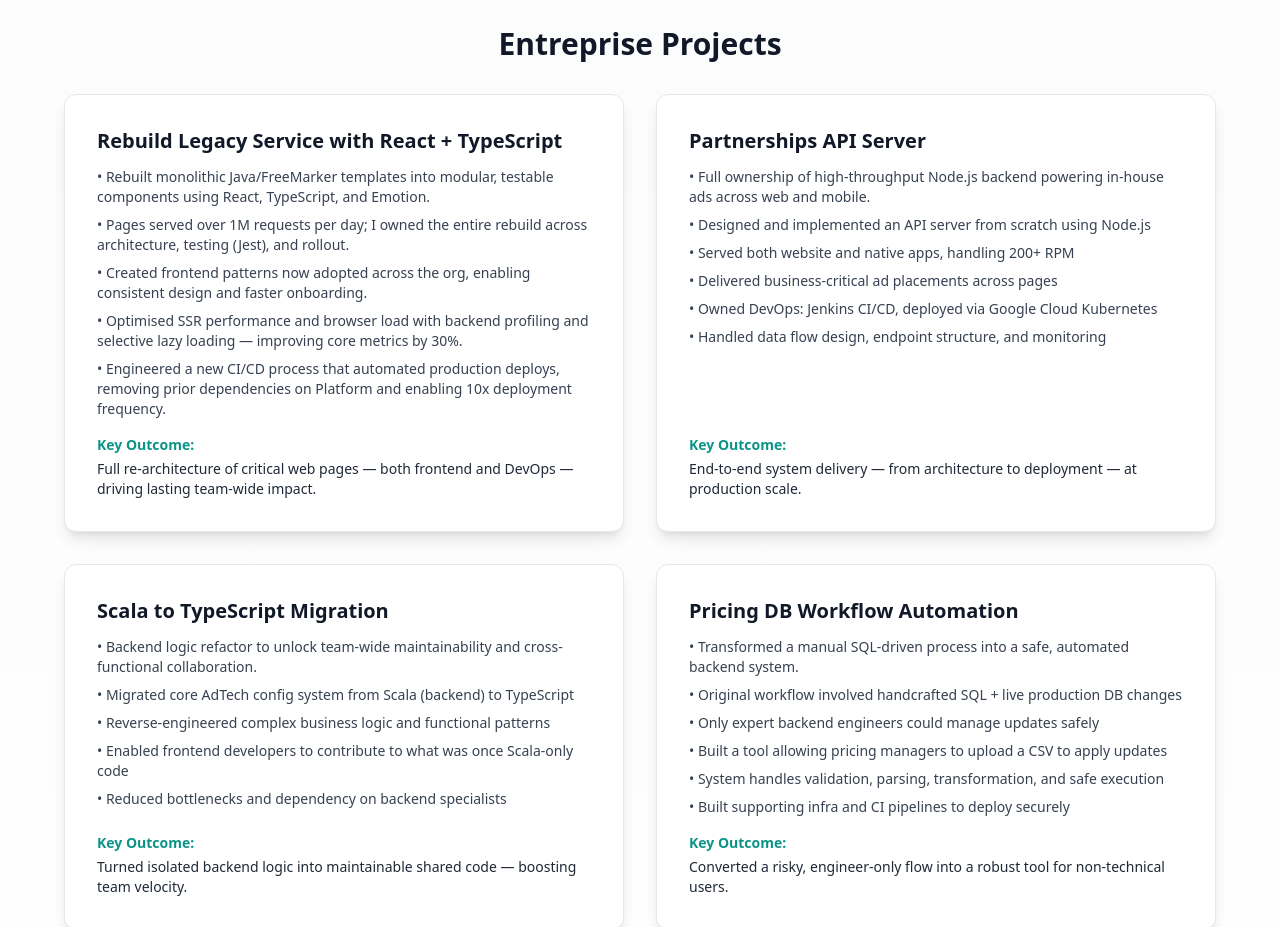
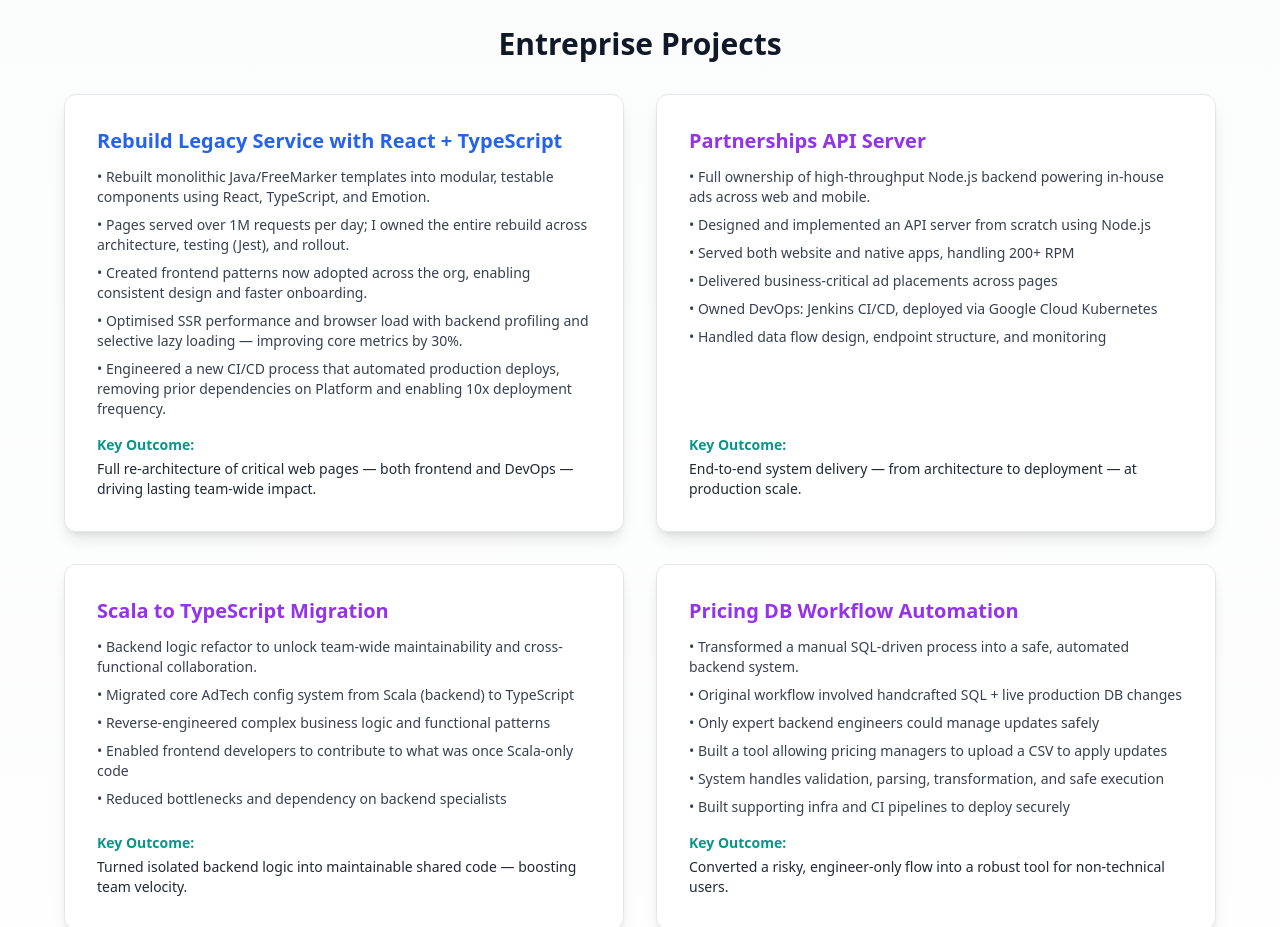
Before and after one commit to weilidai2001/weili-portfolio-website, a Next.js app: page / in a window 1280 px wide. Shown: the part 920-1847 px from the top of the page. Built offline with nearby package versions, Linux system fonts and the light colour scheme.

Commit message:
feat: add title color customization to project card

```diff
--- a/app/components/ProjectsSection.tsx
+++ b/app/components/ProjectsSection.tsx
@@ -5,6 +5,7 @@
 
 interface Project {
   title: string;
+  titleColour: string;
   bullets: string[];
   keyOutcome: string;
 }
@@ -12,6 +13,7 @@
 const projects: Project[] = [
   {
     title: 'Rebuild Legacy Service with React + TypeScript',
+    titleColour: 'blue',
     bullets: [
       'Rebuilt monolithic Java/FreeMarker templates into modular, testable components using React, TypeScript, and Emotion.',
       'Pages served over 1M requests per day; I owned the entire rebuild across architecture, testing (Jest), and rollout.',
@@ -24,6 +26,7 @@
   },
   {
     title: 'Partnerships API Server',
+    titleColour: 'purple',
     bullets: [
       'Full ownership of high-throughput Node.js backend powering in-house ads across web and mobile.',
       'Designed and implemented an API server from scratch using Node.js',
@@ -37,6 +40,7 @@
   },
   {
     title: 'Scala to TypeScript Migration',
+    titleColour: 'purple',
     bullets: [
       'Backend logic refactor to unlock team-wide maintainability and cross-functional collaboration.',
       'Migrated core AdTech config system from Scala (backend) to TypeScript',
@@ -49,6 +53,7 @@
   },
   {
     title: 'Pricing DB Workflow Automation',
+    titleColour: 'purple',
     bullets: [
       'Transformed a manual SQL-driven process into a safe, automated backend system.',
       'Original workflow involved handcrafted SQL + live production DB changes',
@@ -97,7 +102,9 @@
 
               {/* Project Content */}
               <div className="p-8 flex-1 flex flex-col">
-                <h3 className="text-xl font-semibold mb-3 text-gray-900">{project.title}</h3>
+                <h3 className={`text-xl font-semibold mb-3 text-${project.titleColour}-600`}>
+                  {project.title}
+                </h3>
                 <ul className="space-y-2 text-sm text-gray-700 mb-4">
                   {project.bullets.map((item, i) => (
                     <li key={i}>• {item}</li>
```
